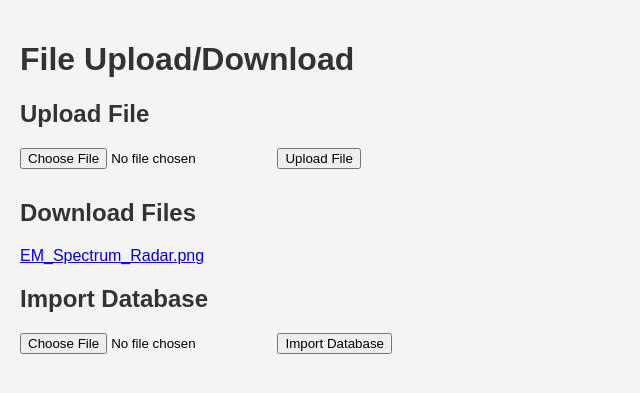
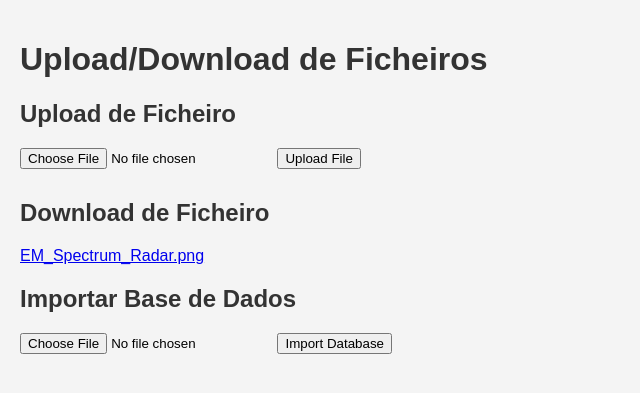
Before and after one commit to Deni29/upanddownfile, a PHP site: page / in a window 1280 px wide. Shown: the top 393 px of the page, without its empty margins (0-640 px from the left). Run offline with PHP 8.4, Linux system fonts and the light colour scheme.

Commit message:
First Pull

```diff
--- a/index.php
+++ b/index.php
@@ -7,15 +7,15 @@
     <link rel="stylesheet" href="style.css">
 </head>
 <body>
-    <h1>File Upload/Download</h1>
+    <h1>Upload/Download de Ficheiros</h1>
 
-    <h2>Upload File</h2>
+    <h2>Upload de Ficheiro</h2>
     <form action="upload.php" method="post" enctype="multipart/form-data">
         <input type="file" name="fileToUpload" id="fileToUpload">
         <input type="submit" value="Upload File" name="submit">
     </form>
 
-    <h2>Download Files</h2>
+    <h2>Download de Ficheiro</h2>
     <ul>
         <?php
         $dir = "uploads/";
@@ -32,7 +32,7 @@
         ?>
     </ul>
 
-    <h2>Import Database</h2>
+    <h2>Importar Base de Dados</h2>
     <form action="import_db.php" method="post" enctype="multipart/form-data">
         <input type="file" name="dbFile" id="dbFile">
         <input type="submit" value="Import Database" name="submit">
```
